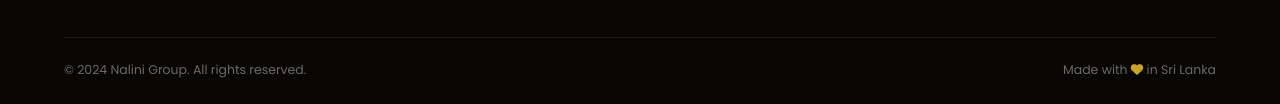
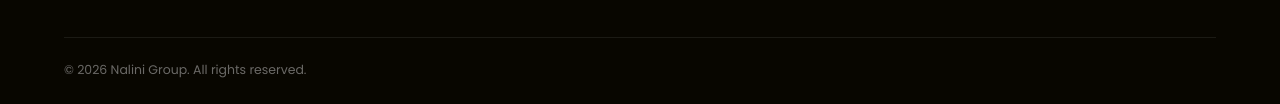
Before and after one commit to Navindu-Samodya/nalini-group-website, a plain HTML site: page index.html in a window 1280 px wide. Shown: the part 2364-2468 px from the top of the page. Drawn offline with nearby package versions, Linux system fonts and the light colour scheme.

Commit message:
Update footer text

```diff
--- a/index.html
+++ b/index.html
@@ -195,8 +195,7 @@
         </div>
       </div>
       <div class="footer-bottom">
-        <p>© 2024 Nalini Group. All rights reserved.</p>
-        <p>Made with <i class="fas fa-heart" style="color:var(--gold)"></i> in Sri Lanka</p>
+        <p>© 2026 Nalini Group. All rights reserved.</p>
       </div>
     </div>
   </footer>
```
Also changed, not shown: bookshop.html (+0 -1 lines), energy.html (+0 -1 lines), eshop.html (+0 -1 lines), studio.html (+0 -1 lines).
